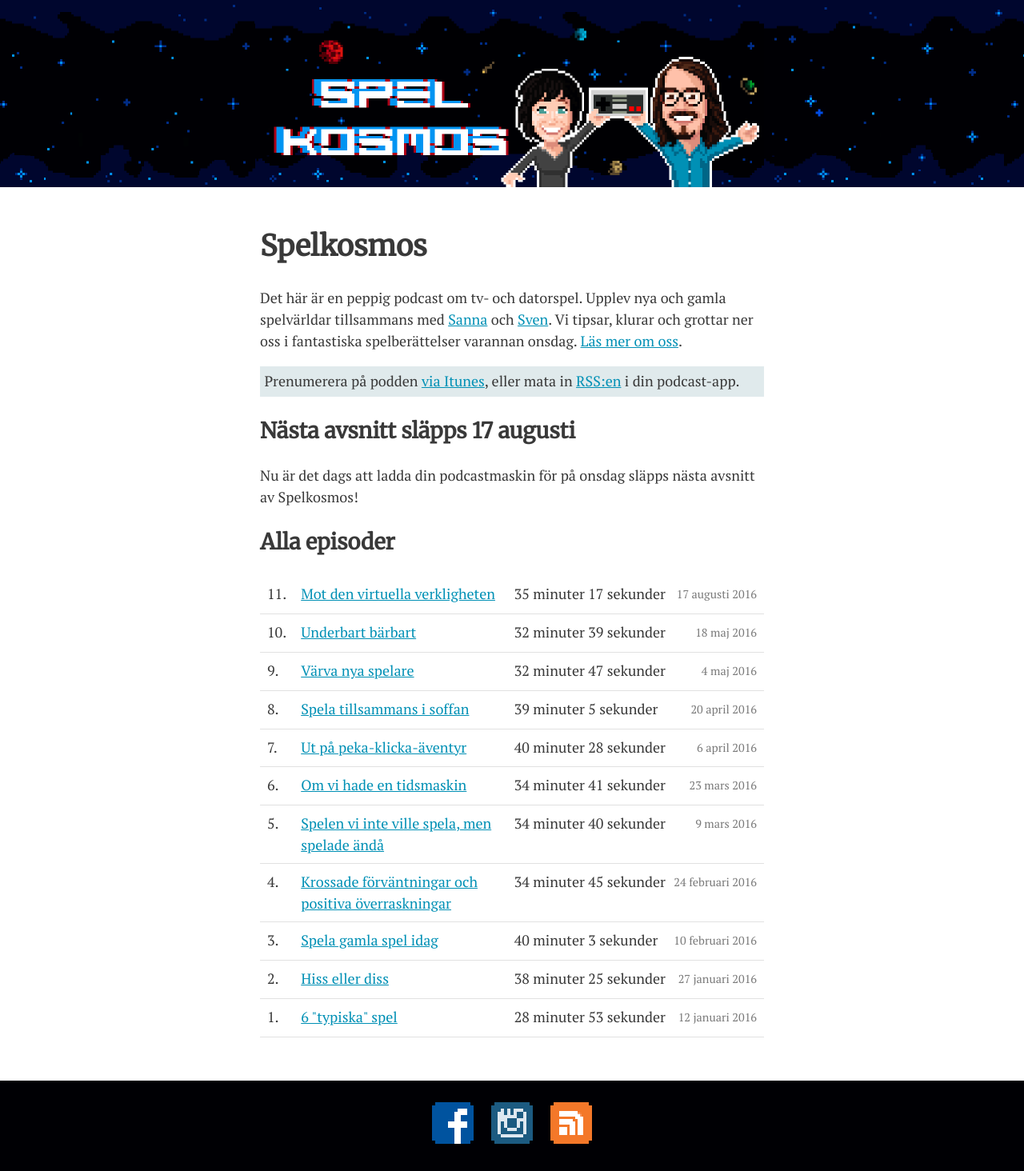
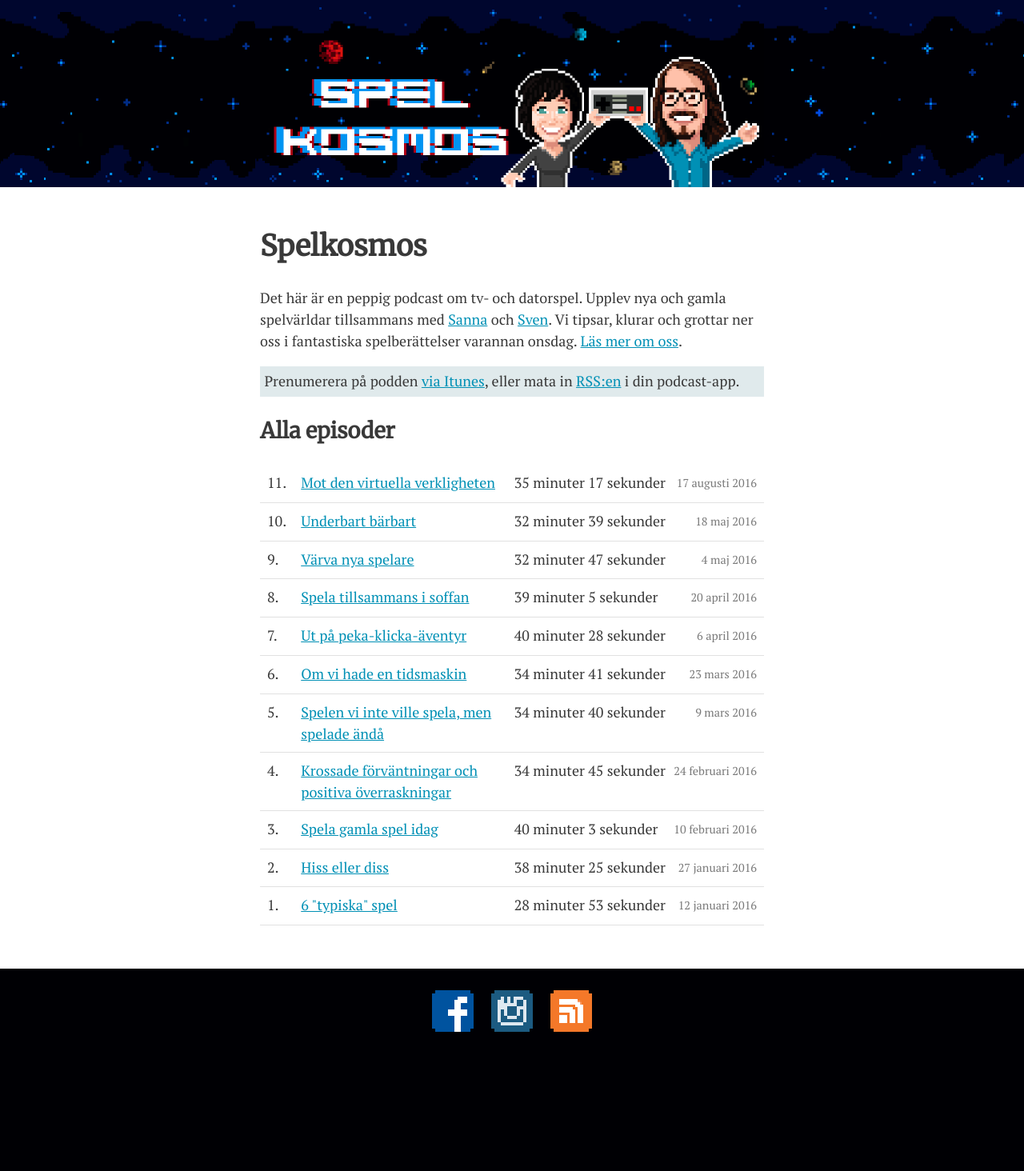
Before and after one commit to svendahlstrand/spelkosmos.se, a Jekyll site: the page built from index.md, in a window 1280 px wide. Shown: the whole page at 80% size. Built offline with Jekyll 4.4.1, drawn with Linux system fonts in a browser that asks for light colours; after the commit the page ends 1324 px from its top, so only the background shows below that.

Commit message:
Remove text.

```diff
--- a/index.md
+++ b/index.md
@@ -7,10 +7,6 @@ excerpt: Det här är en peppig podcast om tv- och datorspel. Upplev nya och gam
 Det här är en peppig podcast om tv- och datorspel. Upplev nya och gamla spelvärldar tillsammans med [Sanna][4] och [Sven][5]. Vi tipsar, klurar och grottar ner oss i fantastiska spelberättelser varannan onsdag. [Läs mer om oss][1].
 
 <p class="highlight" markdown="1">Prenumerera på podden [via Itunes][2], eller mata in [RSS:en][3] i din podcast-app.</p>
-
-## Nästa avsnitt släpps 17 augusti
-
-Nu är det dags att ladda din podcastmaskin för på onsdag släpps nästa avsnitt av Spelkosmos!
 
 ## Alla episoder
 
```
